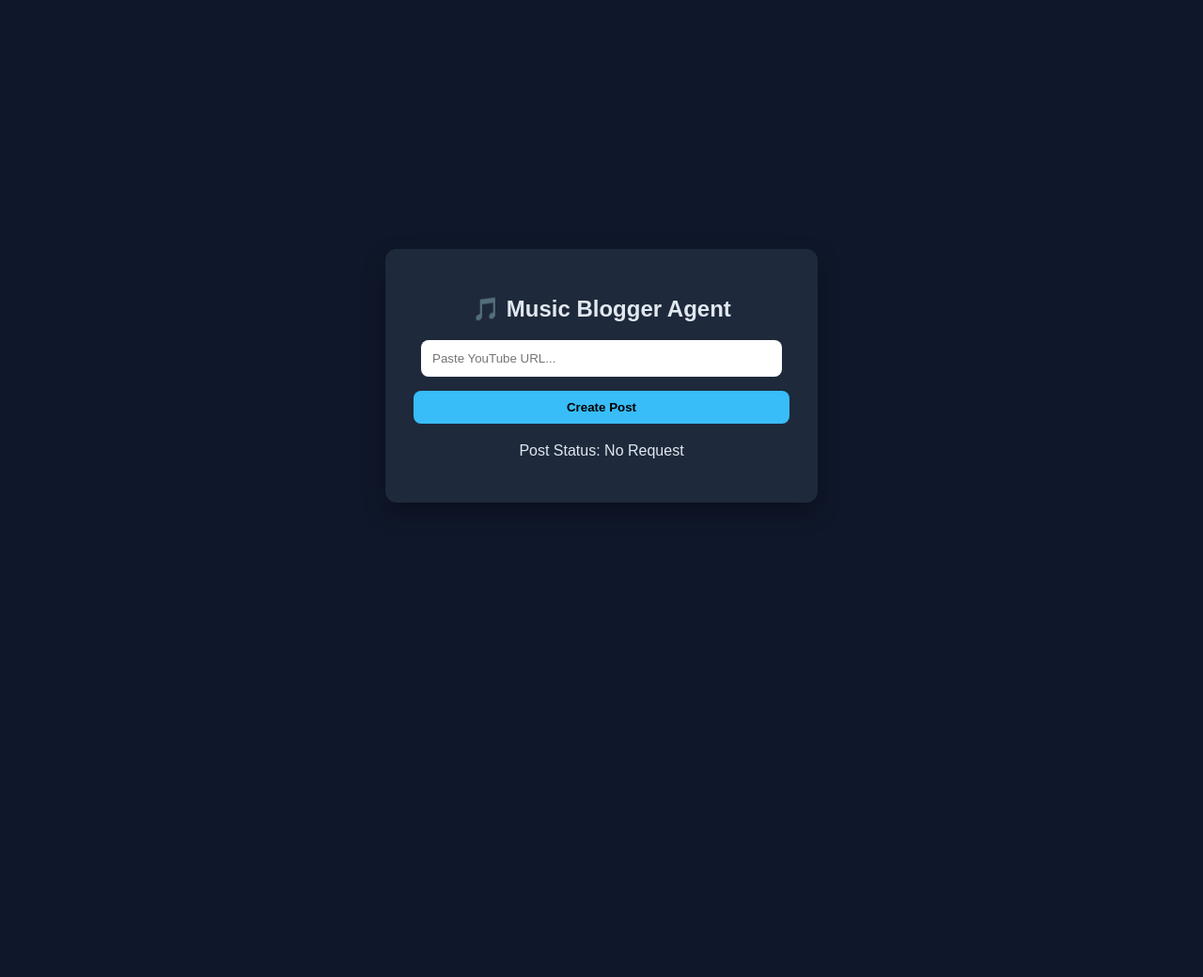
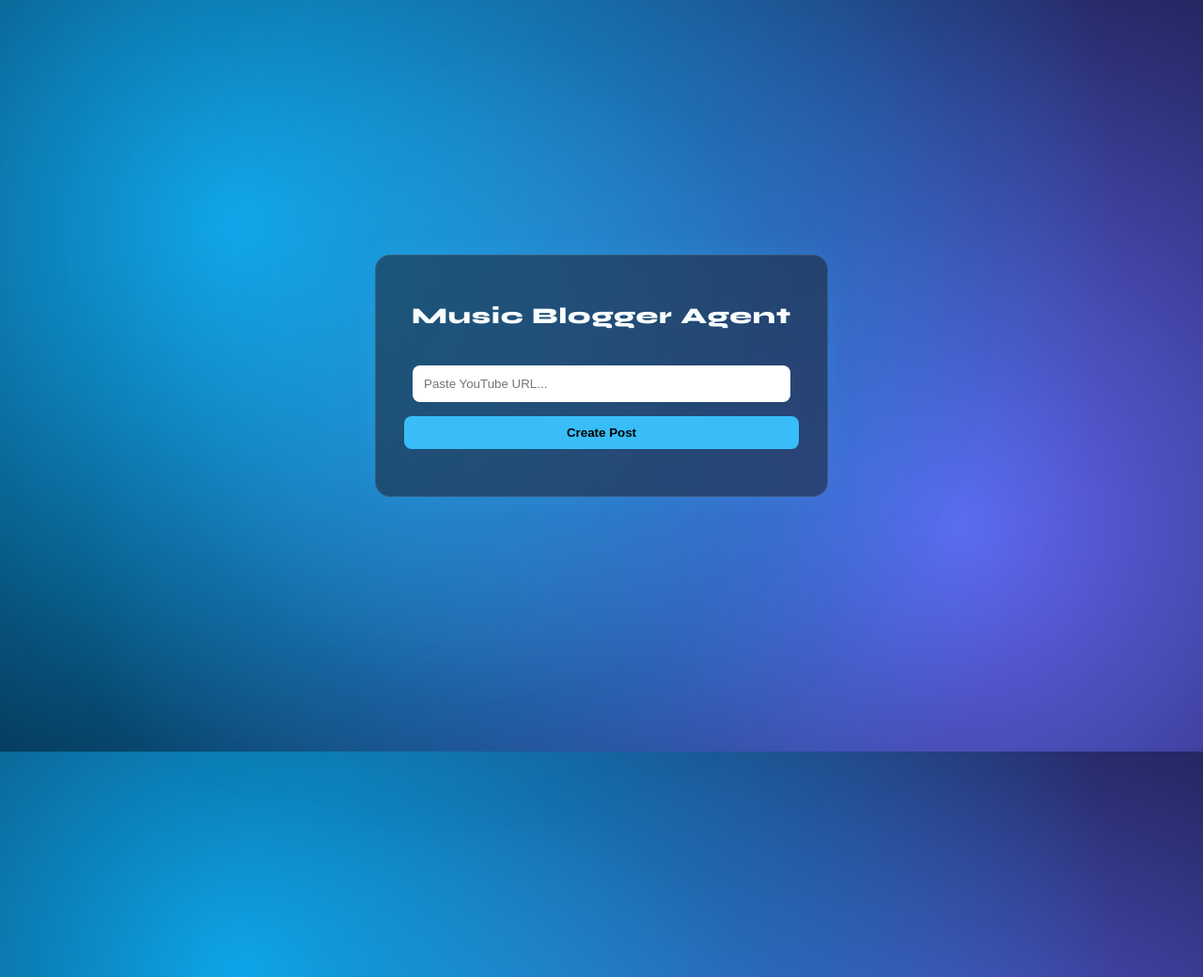
Before and after one commit to fperezt30/music_blogger, a Flask app: page / in a window 1280 px wide; the page is wider, and only the part inside the window is pictured. Shown: the top 1040 px of that part at 94% size. Before the commit the page ends 535 px from the top of that part, so only its background shows below. Run offline with Flask 3, Linux system fonts and the light colour scheme.

Commit message:
Fernando 0804 1147am

```diff
--- a/app.py
+++ b/app.py
@@ -61,13 +61,13 @@ def create_post_from_url():
         post = create_post(
             title=LLM_content["title"],
             content=final_content,
-            artist = yt_data["author"],
+            artist = LLM_content["tag"],
             thumbnail_url = yt_data["thumbnail"],
             status="publish"
         )
 
         return jsonify({
-            "status": "Published",
+            "status": "Published ✅",
             "post_id": post["id"],
             "publish_link": post.get("link")
         })
--- a/services/LLM_service.py
+++ b/services/LLM_service.py
@@ -156,5 +156,6 @@ def generate_post_content(title, author):
         # Merge
         return {
             "title": f"{step1['artist']} - {step1['song_title']} [VIDEO]",
+            "tag": step1["artist"],
             "content": f"Country of Origin: {', '.join(step2['country']) if isinstance(step2['country'], list) else step2['country']}\nGenre: {', '.join(step2['genre'])}\nLabel: {step3['label']}"
         }
--- a/static/css/style.css
+++ b/static/css/style.css
@@ -1,22 +1,48 @@
+
 
 body {
     font-family: Arial, sans-serif;
-    background: #0f172a;
+    background: radial-gradient(circle at 20% 30%, #0ea5e9, transparent 80%),
+                radial-gradient(circle at 80% 70%, #6366f1, transparent 80%),
+                radial-gradient(circle at 40% 50%, #4a4b71, transparent 40%),
+                #020617;
     color: #e2e8f0;
     display: flex;
     justify-content: center;
     align-items: center;
     height: 100vh;
     margin: 0;
+    overflow: hidden;
 }
 
+body::before {
+    content: "";
+    position: absolute;
+    width: 200%;
+    height: 200%;
+    background: radial-gradient(circle, rgba(56,189,248,0.15), transparent 40%);
+    animation: floatBg 10s linear infinite;
+}
+
+@keyframes floatBg {
+    0% { transform: translate(0,0); }
+    50% { transform: translate(-10%, -10%); }
+    100% { transform: translate(0,0); }
+}
+
+
 .container {
-    background: #1e293b;
+    position: relative;
+    z-index: 1;
+    background: rgba(30, 41, 59, 0.6);
+    backdrop-filter: blur(15px);
+    -webkit-backdrop-filter: blur(15px);
     padding: 30px;
-    border-radius: 12px;
-    width: 400px;
+    border-radius: 16px;
+    width: 420px;
     text-align: center;
-    box-shadow: 0 10px 25px rgba(0,0,0,0.3);
+    border: 1px solid rgba(255,255,255,0.1);
+    box-shadow: 0 0 30px rgba(56,189,248,0.15);
 }
 
 input {
@@ -86,3 +112,10 @@ a {
 .btn-secondary:hover {
     background-color: #5a6268;
 }
+
+h2 {
+    font-family: 'Syne', sans-serif;
+    font-weight: 800;
+    letter-spacing: 1px;
+    color: #f8fdff;
+}
--- a/templates/index.html
+++ b/templates/index.html
@@ -4,19 +4,22 @@
   <meta charset="UTF-8" />
   <title>Music Blogger Agent</title>
   <link rel="stylesheet" href="{{ url_for('static', filename='css/style.css') }}">
+  <link href="https://fonts.googleapis.com/css2?family=Syne:wght@700;800&display=swap" rel="stylesheet">
 </head>
 <body>
 
+<div class="bg-overlay"></div>
+
 <div class="container">
-  <h2>🎵 Music Blogger Agent</h2>
-
+  <h2>Music Blogger Agent</h2>
+  <br>
   <input id="url" placeholder="Paste YouTube URL..." />
 
   <button id="btn" onclick="createPost()">Create Post</button>
 
   <div class="loading" id="loading"></div>
   <div class="result" id="result"></div>
-  <p id="statusText">Post Status: No Request</p>
+  <p id="statusText"></p>
   <div class="error" id="error"></div>
 
   <div id="previewSection" style="display:none; margin-top:20px;">
@@ -47,10 +50,10 @@ async function createPost() {
 
   result.innerHTML = "";
   error.innerHTML = "";
-  statusText.innerText = "Post Status: Request Initiated";
+  statusText.innerText = "Post Status: Request Initiated 🕙";
 
   if (!urlInput) {
-    error.innerText = "Please enter a URL";
+    error.innerText = "Please enter a URL from YouTube...";
     return;
   }
 
@@ -70,7 +73,7 @@ async function createPost() {
 
     // handle API errors
     if (data.error) {
-      statusText.innerText = "Post Status: Request Failed";
+      statusText.innerText = "Post Status: Request Failed 🚩";
       throw new Error(data.error);
     }
 
@@ -96,7 +99,7 @@ async function createPost() {
 
     // other kind of errors
   } catch (err) {
-    statusText.innerText = "Post Status: Request Failed";
+    statusText.innerText = "Post Status: Request Failed 🚩";
     error.innerText = err.message;
   }
 
```
